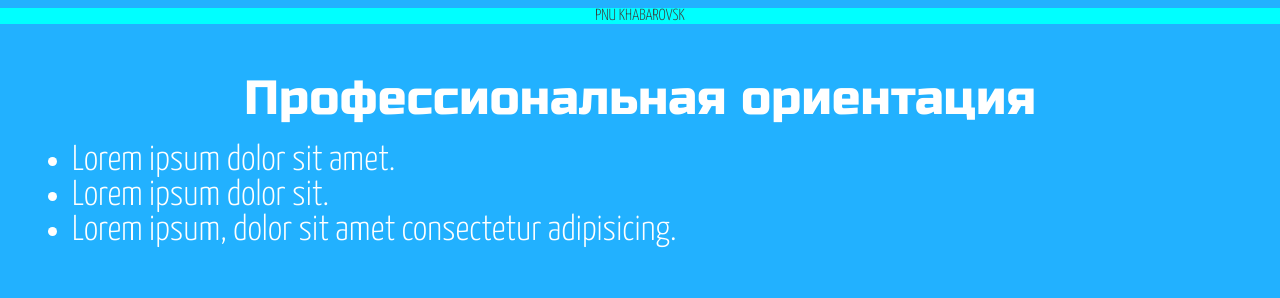
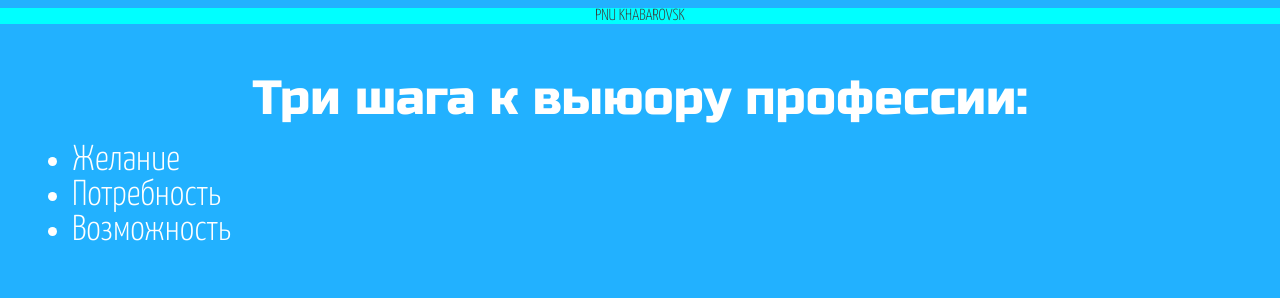
Before and after one commit to AleksanderMerkulov/psychoTestTOGU, an Angular app: page / in a window 1280 px wide. Shown: the part 776-1074 px from the top of the page. Built offline with nearby package versions, Linux system fonts and the light colour scheme.

Commit message:
change words in mainComp

```diff
--- a/src/app/main/main.component.html
+++ b/src/app/main/main.component.html
@@ -8,11 +8,11 @@
                 </div>
             </div>
             <div class="informationInnerMain">
-                <h1 id="textHead">Профессиональная ориентация</h1>
+                <h1 id="textHead">Три шага к выюору профессии:</h1>
                 <ul>
-                    <li>Lorem ipsum dolor sit amet.</li>
-                    <li>Lorem ipsum dolor sit.</li>
-                    <li>Lorem ipsum, dolor sit amet consectetur adipisicing.</li>
+                    <li>Желание</li>
+                    <li>Потребность</li>
+                    <li>Возможность</li>
                 </ul>
                 <button routerLink="/test"><span>Пройти тест!</span></button>
             </div>
```
